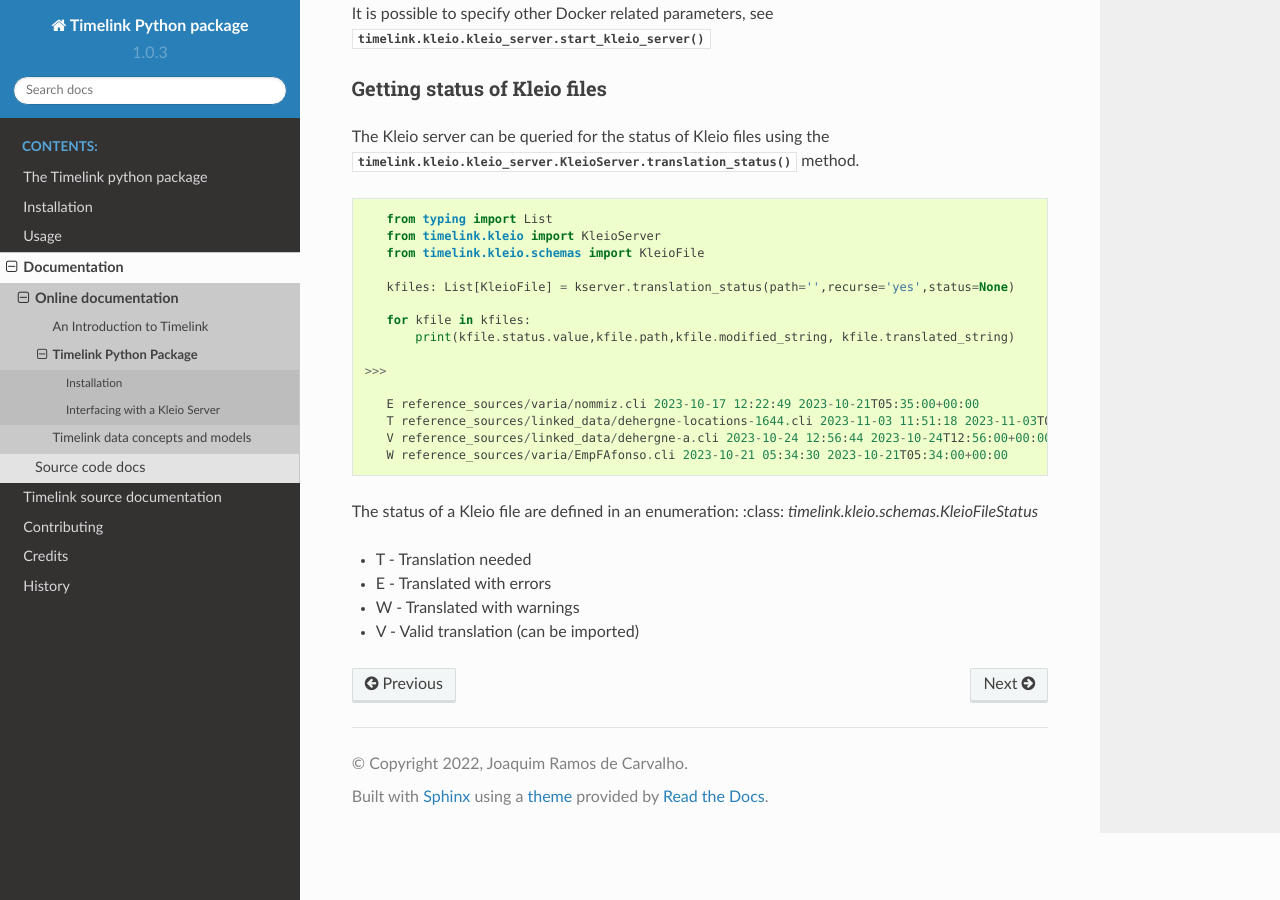
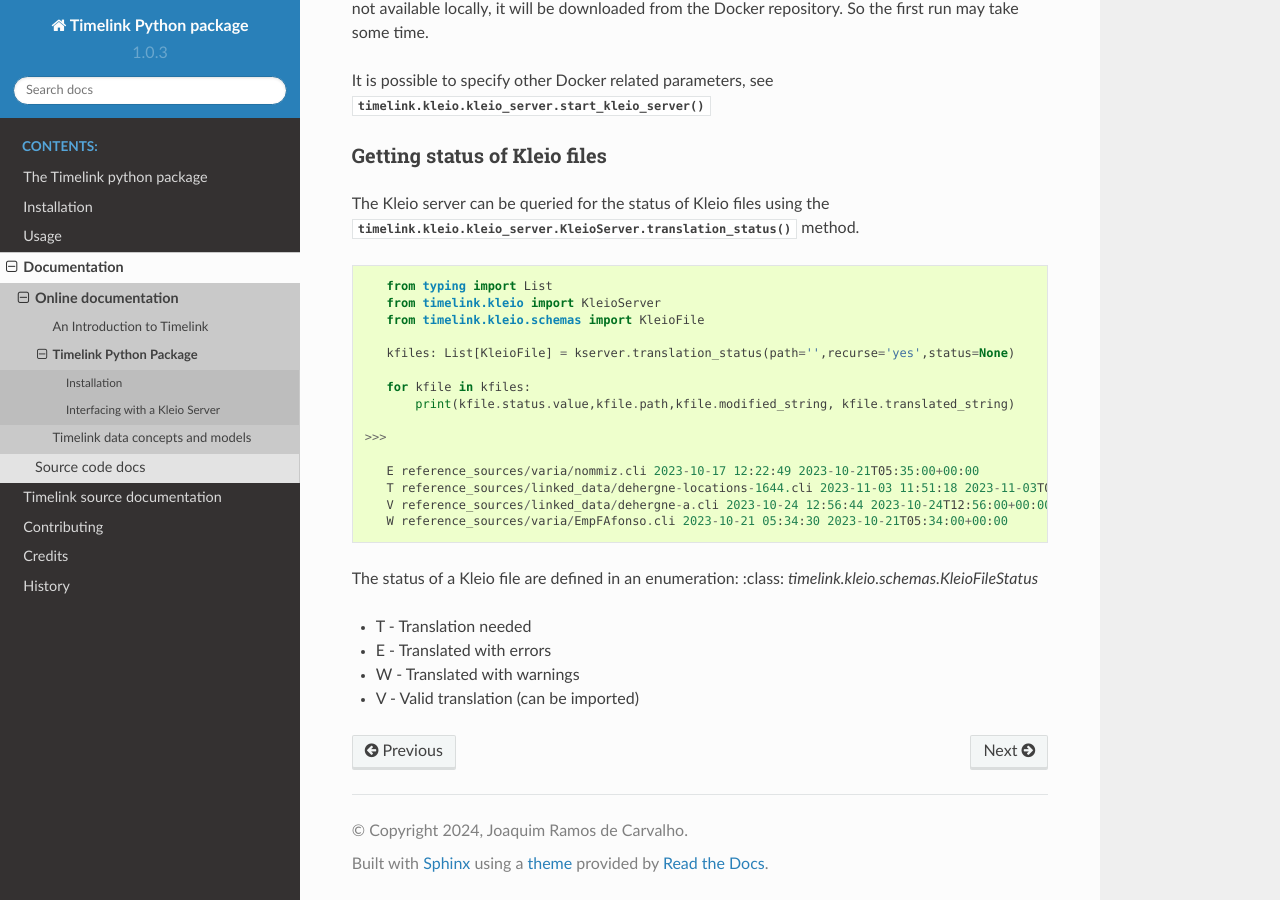
Before and after one commit to time-link/timelink-py, a Sphinx documentation site: the page built from docs/timelink-python-usage.rst, in a window 1280 px wide and 900 px high, scrolled down 1016 px. Built offline with Sphinx 7.4.7 and the Read the Docs theme 2.0.0, drawn with Linux system fonts in a browser that asks for light colours.

Commit message:
Update docs

```diff
--- a/docs/conf.py
+++ b/docs/conf.py
@@ -19,9 +19,8 @@
 #
 import os
 import sys
+import timelink
 sys.path.insert(0, os.path.abspath('..'))
-
-import timelink
 
 # -- General configuration ---------------------------------------------
 
@@ -40,10 +39,13 @@
 # undoc-members: generate only for member without docstrings
 
 autodoc_default_options = {
-    'members':          True,
-    'undoc-members':    False,
+    'members': True,
+    'undoc-members': False,
 }
 intersphinx_mapping = {'python': ('https://docs.python.org/3', None)}
+
+# Include both class and __init__ docstrings
+autoclass_content = "both"
 
 # Add any paths that contain templates here, relative to this directory.
 templates_path = ['_templates']
@@ -59,7 +61,7 @@
 
 # General information about the project.
 project = 'Timelink Python package'
-copyright = "2022, Joaquim Ramos de Carvalho"
+copyright = "2024, Joaquim Ramos de Carvalho"
 author = "Joaquim Ramos de Carvalho"
 
 # The version info for the project you're documenting, acts as replacement
--- a/docs/timelink-python-usage.rst
+++ b/docs/timelink-python-usage.rst
@@ -13,6 +13,7 @@
 using pip:
 
 .. code:: bash
+
     pip install timelink
 
 Interfacing with a Kleio Server
--- a/docs/timelink.notebooks.rst
+++ b/docs/timelink.notebooks.rst
@@ -8,9 +8,9 @@
 Submodules
 ----------
 
-timelink.notebooks.config module
---------------------------------
+timelink.notebooks.timelink\_notebook module
+--------------------------------------------
 
-.. automodule:: timelink.notebooks.config
+.. automodule:: timelink.notebooks.timelink_notebook
    :no-undoc-members:
    :no-show-inheritance:
```
